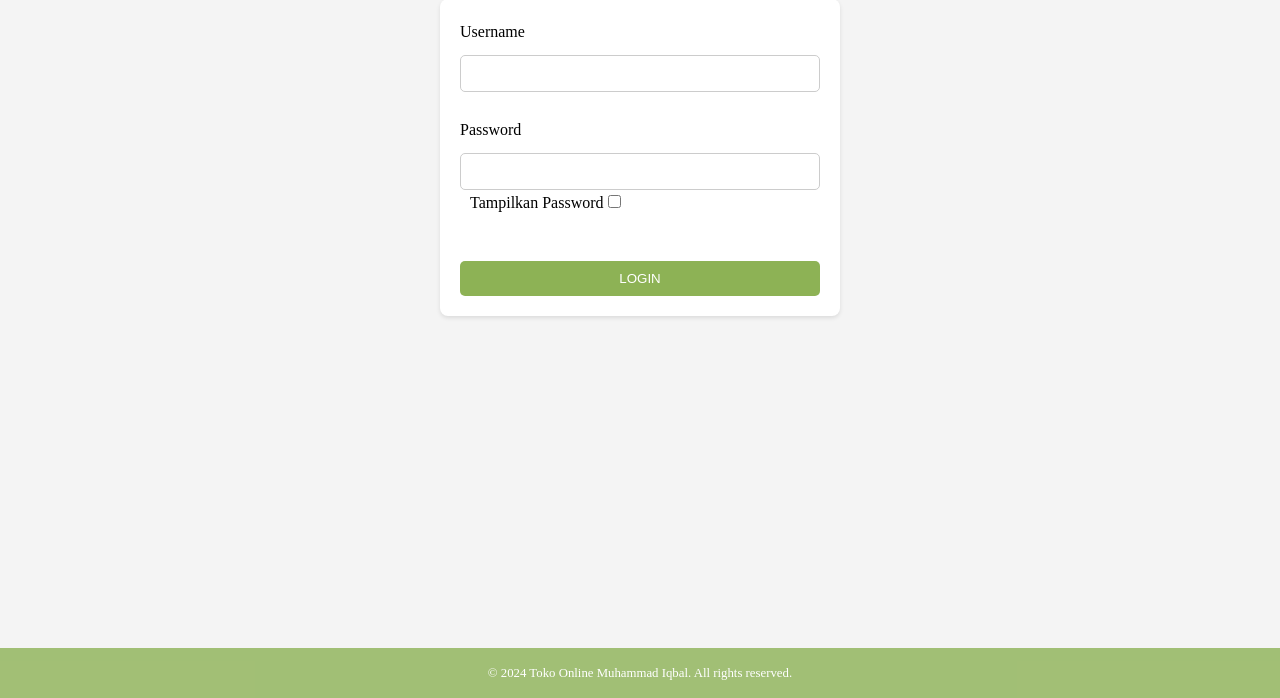
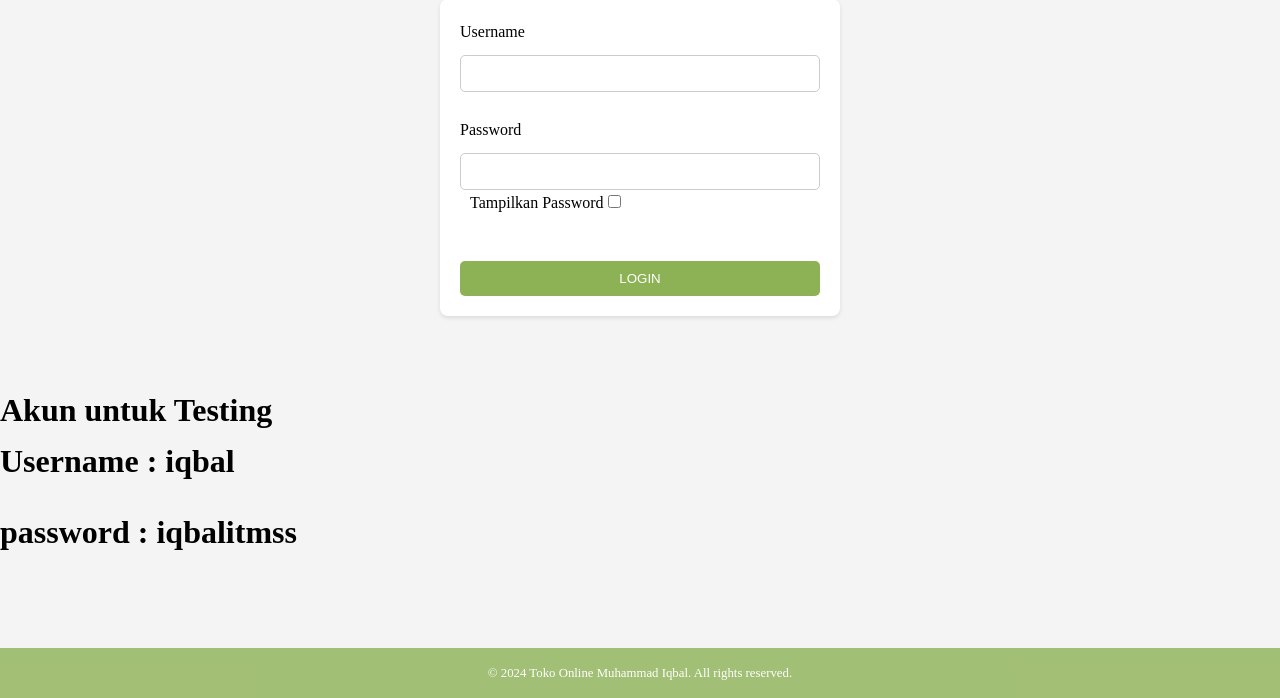
Before and after one commit to MuhammadIqbalGIT/FinalWebProject, a PHP site: page /loginadmin.php in a window 1280 px wide. Shown: the part 102-800 px from the top of the page. Run offline with PHP 8.4, Linux system fonts and the light colour scheme.

Commit message:
info account login

```diff
--- a/loginadmin.php
+++ b/loginadmin.php
@@ -220,6 +220,12 @@
   </form>
 
 
+  <h1>Akun untuk Testing</h1>
+  <h2>Username : iqbal</h2>
+  <h2>password : iqbalitmss</h2>
+
+
+
   <footer style="text-align: center;">
     <p>&copy; 2024 Toko Online Muhammad Iqbal. All rights reserved.</p>
   </footer>
```
